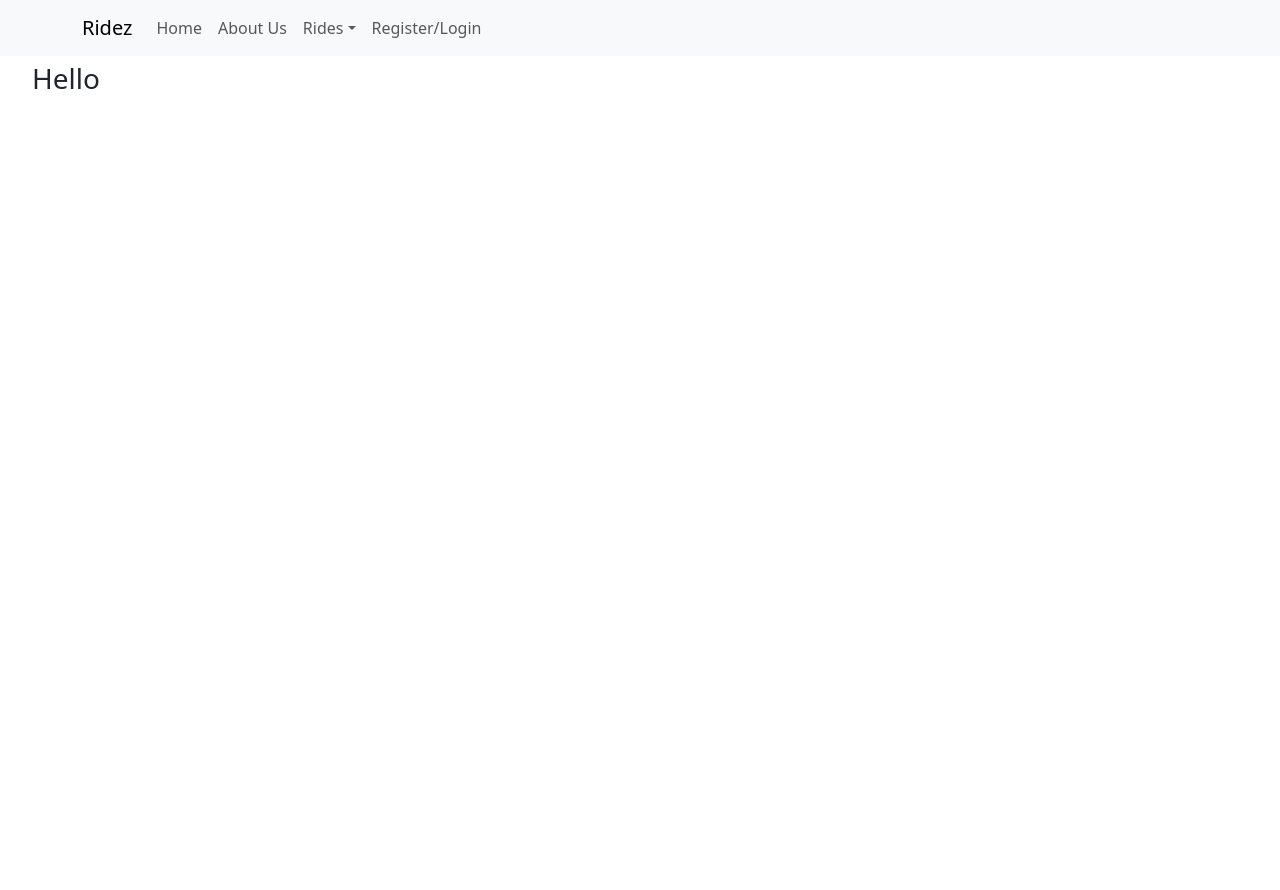
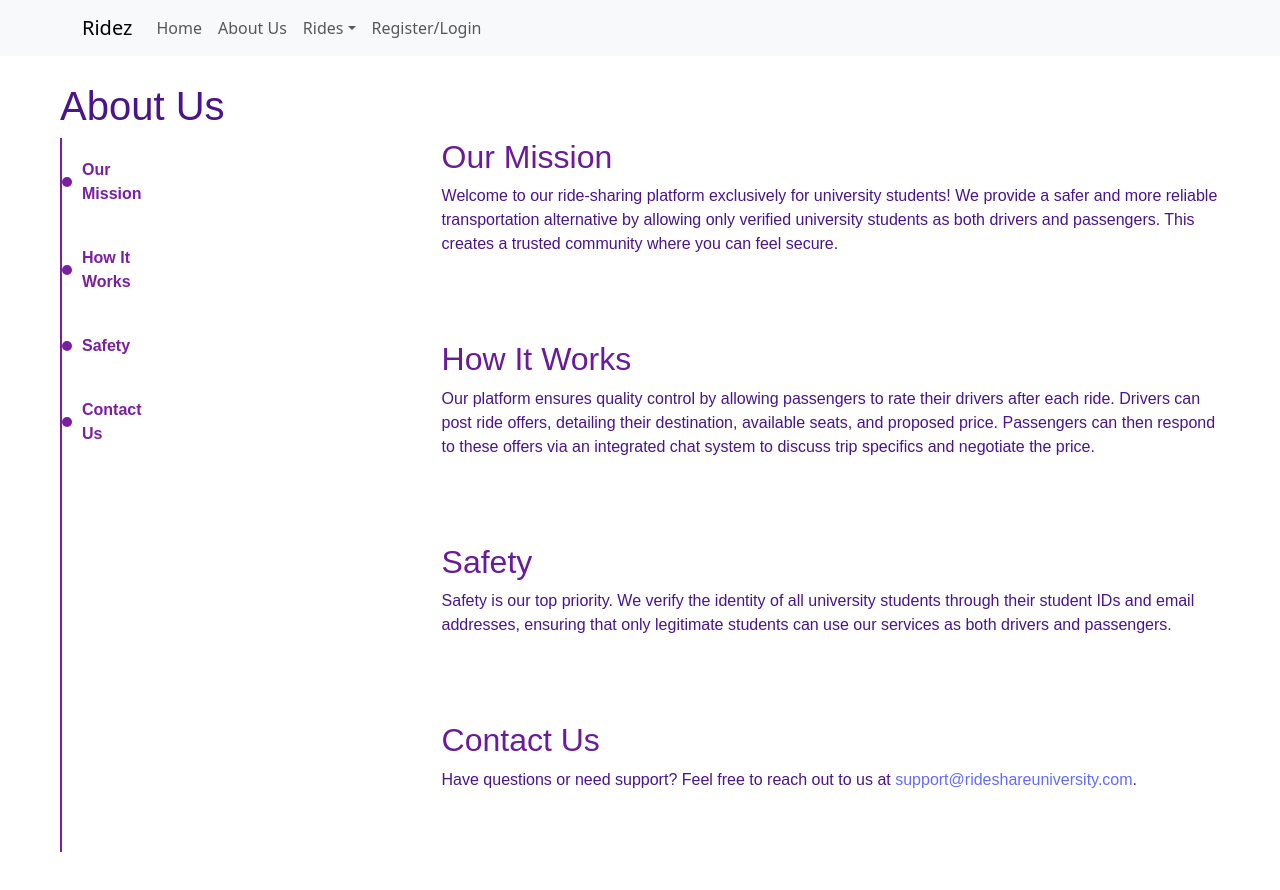
Before and after one commit to samityasir2005/ridezdev, a React (Vite) app in the folder client/: page /about in a window 1280 px wide. Shown: the top 890 px of the page. Before the commit the page ends 800 px from the top, so only its background shows below. Built offline with nearby package versions, Linux system fonts and the light colour scheme; no server answers.

Commit message:
added about us page

```diff
--- a/client/src/App.css
+++ b/client/src/App.css
@@ -1,5 +1,3 @@
 #root {
-  max-width: 1280px;
-  margin: 0 auto;
   padding: 2rem;
 }
--- a/client/src/index.css
+++ b/client/src/index.css
@@ -22,10 +22,6 @@ a:hover {
   color: #535bf2;
 }
 
-body {
-  margin: 0;
-}
-
 @media (prefers-color-scheme: light) {
   :root {
     color: #213547;
--- /dev/null
+++ b/client/src/pages/AboutUs.css
@@ -0,0 +1,109 @@
+/* General Styles */
+.about-us-container {
+  padding: 20px;
+  max-width: 1200px;
+  margin: 0 auto;
+  font-family: Arial, sans-serif;
+  scroll-behavior: smooth; /* Enable smooth scrolling */
+  background-color: white; /* Keep background white */
+  color: #4a148c; /* Dark purple text */
+}
+
+.about-us-content {
+  display: flex;
+}
+
+.about-us-nav {
+  position: sticky;
+  top: 20px; /* Adjust this value based on your header height */
+  display: flex;
+  flex-direction: column;
+  align-items: flex-start;
+  border-left: 2px solid #7b1fa2; /* Medium purple line */
+  padding-left: 20px; /* Add padding for a nicer look */
+  margin-right: 40px; /* Add more space between the nav and the content */
+}
+
+.about-us-nav a {
+  text-decoration: none;
+  padding: 20px 0; /* Increased spacing */
+  color: #7b1fa2; /* Medium purple */
+  font-weight: bold;
+  position: relative;
+  transition: color 0.3s ease; /* Smooth transition for hover effect */
+}
+
+.about-us-nav a::before {
+  content: "";
+  position: absolute;
+  left: -20px; /* Adjust to align with the border-left */
+  top: 50%;
+  transform: translateY(-50%);
+  width: 10px;
+  height: 10px;
+  background-color: #7b1fa2; /* Medium purple */
+  border-radius: 50%;
+  transition: background-color 0.3s ease; /* Smooth transition for hover effect */
+}
+
+.about-us-nav a:hover {
+  color: #4a148c; /* Dark purple */
+}
+
+.about-us-nav a:hover::before {
+  background-color: #4a148c; /* Dark purple */
+}
+
+.about-us-sections {
+  margin-left: 260px; /* Increased margin to accommodate the fixed-width sidebar */
+  flex-grow: 1;
+}
+
+.about-us-section {
+  margin-bottom: 60px; /* Increased bottom margin */
+  opacity: 0; /* Start hidden for animation */
+  transform: translateY(20px); /* Start slightly below for animation */
+  animation: fadeInUp 1s forwards; /* Animation */
+}
+
+.about-us-section h2 {
+  color: #6a1b9a; /* Medium-dark purple */
+}
+
+.slide-in-left {
+  animation: slideInLeft 1s forwards;
+}
+
+.slide-in-right {
+  animation: slideInRight 1s forwards;
+}
+
+/* Animations */
+@keyframes fadeInUp {
+  to {
+    opacity: 1;
+    transform: translateY(0);
+  }
+}
+
+@keyframes slideInLeft {
+  from {
+    opacity: 0;
+    transform: translateX(-100%);
+  }
+  to {
+    opacity: 1;
+    transform: translateX(0);
+  }
+}
+
+@keyframes slideInRight {
+  from {
+    opacity: 0;
+    transform: translateX(100%);
+  }
+  to {
+    opacity: 1;
+    transform: translateX(0);
+  }
+}
--- a/client/src/pages/AboutUs.jsx
+++ b/client/src/pages/AboutUs.jsx
@@ -1,9 +1,65 @@
 import React from "react";
+import "./AboutUs.css"; // Import the CSS file for styling
 
 export default function AboutUs() {
   return (
-    <div>
-      <h3>Hello</h3>
+    <div className="about-us-container">
+      <h1>About Us</h1>
+
+      <div className="about-us-content">
+        <nav className="about-us-nav">
+          <a href="#our-mission">Our Mission</a>
+          <a href="#how-it-works">How It Works</a>
+          <a href="#safety">Safety</a>
+          <a href="#contact-us">Contact Us</a>
+        </nav>
+
+        <div className="about-us-sections">
+          <section id="our-mission" className="about-us-section fade-in">
+            <h2>Our Mission</h2>
+            <p>
+              Welcome to our ride-sharing platform exclusively for university
+              students! We provide a safer and more reliable transportation
+              alternative by allowing only verified university students as both
+              drivers and passengers. This creates a trusted community where you
+              can feel secure.
+            </p>
+          </section>
+          <br></br>
+
+          <section id="how-it-works" className="about-us-section fade-in">
+            <h2>How It Works</h2>
+            <p>
+              Our platform ensures quality control by allowing passengers to
+              rate their drivers after each ride. Drivers can post ride offers,
+              detailing their destination, available seats, and proposed price.
+              Passengers can then respond to these offers via an integrated chat
+              system to discuss trip specifics and negotiate the price.
+            </p>
+          </section>
+          <br></br>
+          <section id="safety" className="about-us-section fade-in">
+            <h2>Safety</h2>
+            <p>
+              Safety is our top priority. We verify the identity of all
+              university students through their student IDs and email addresses,
+              ensuring that only legitimate students can use our services as
+              both drivers and passengers.
+            </p>
+          </section>
+          <br></br>
+          <section id="contact-us" className="about-us-section fade-in">
+            <h2>Contact Us</h2>
+            <p>
+              Have questions or need support? Feel free to reach out to us at{" "}
+              <a href="mailto:support@rideshareuniversity.com">
+                support@rideshareuniversity.com
+              </a>
+              .
+            </p>
+          </section>
+        </div>
+      </div>
     </div>
   );
 }
```
